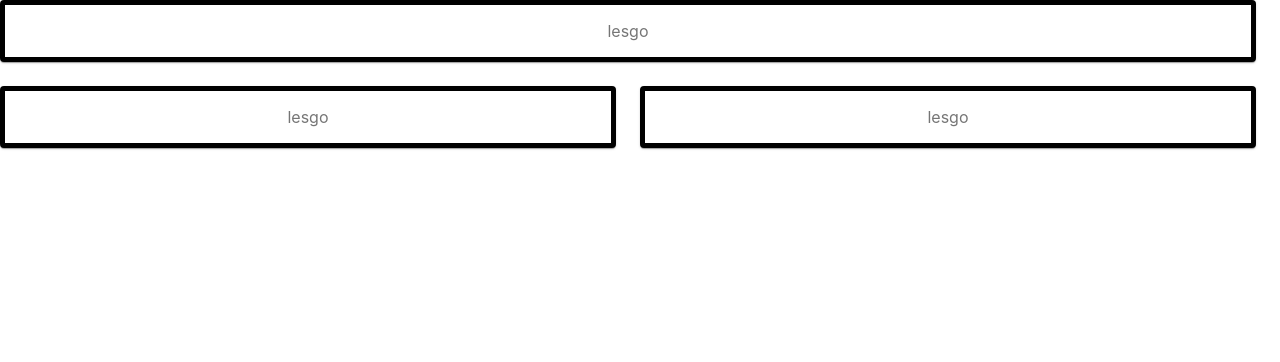
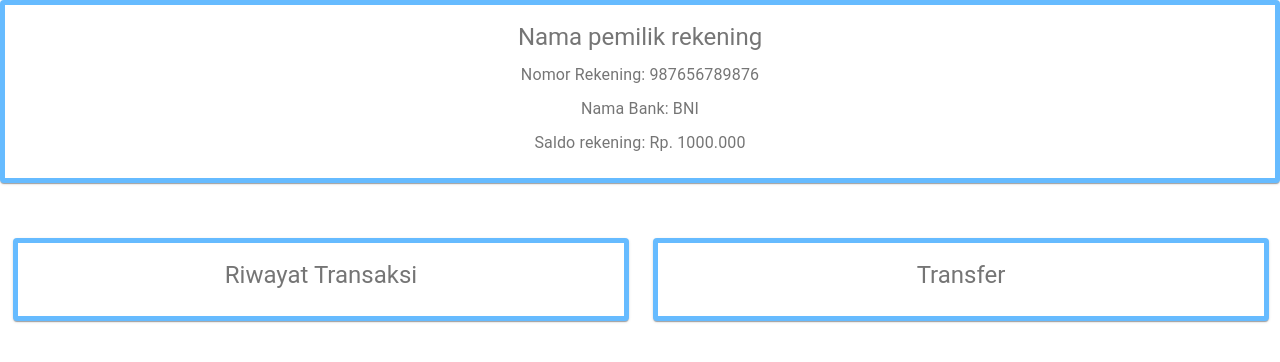
Before and after one commit to avisenna01/Bank-Pro, a React (Create React App) app: page / in a window 1280 px wide. Shown: the top 362 px of the page. Built offline with nearby package versions, Linux system fonts and the light colour scheme.

Commit message:
styling homepage

```diff
--- a/src/views/HomePage.js
+++ b/src/views/HomePage.js
@@ -3,6 +3,7 @@ import React from 'react';
 import { makeStyles } from '@material-ui/core/styles';
 import Grid from '@material-ui/core/Grid';
 import Paper from '@material-ui/core/Paper';
+import Typography from '@material-ui/core/Typography';
 
 const useStyles = makeStyles(theme => ({
     root: {
@@ -12,7 +13,7 @@ const useStyles = makeStyles(theme => ({
         padding: theme.spacing(2),
         textAlign: 'center',
         color: theme.palette.text.secondary,
-        border: "5px solid black"
+        border: "5px solid #66BBFF"
     },
 }));
 
@@ -22,10 +23,22 @@ const HomePage = props => {
 
     return (
         <div className={classes.root}>
-            <Grid container xs={12} spacing={3}>
-                <Grid item xs={12}><Paper className={classes.paper}>lesgo</Paper></Grid>
-                <Grid item xs={12} md={6}><Paper className={classes.paper}>lesgo</Paper></Grid>
-                <Grid item xs={12} md={6}><Paper className={classes.paper}>lesgo</Paper></Grid>
+            <Grid container xs={12} >
+                <Grid style={{ marginBottom: "55px" }} item xs={12}><Paper className={classes.paper}>
+                    <Typography variant="h5" gutterBottom>Nama pemilik rekening</Typography>
+                    <Typography variant="subtitle1" gutterBottom>Nomor Rekening: 987656789876</Typography>
+                    <Typography variant="subtitle1" gutterBottom>Nama Bank: BNI</Typography>
+                    <Typography variant="subtitle1" gutterBottom>Saldo rekening: Rp. 1000.000</Typography>
+
+                </Paper></Grid>
+                <Grid style={{ marginLeft: "1px" }} container xs={12} spacing={3}>
+                    <Grid item xs={12} md={6}><Paper className={classes.paper}>
+                        <Typography variant="h5" gutterBottom>Riwayat Transaksi</Typography>
+                    </Paper></Grid>
+                    <Grid item xs={12} md={6}><Paper className={classes.paper}>
+                        <Typography variant="h5" gutterBottom>Transfer</Typography>
+                    </Paper></Grid>
+                </Grid>
             </Grid>
         </div>
     )
```
